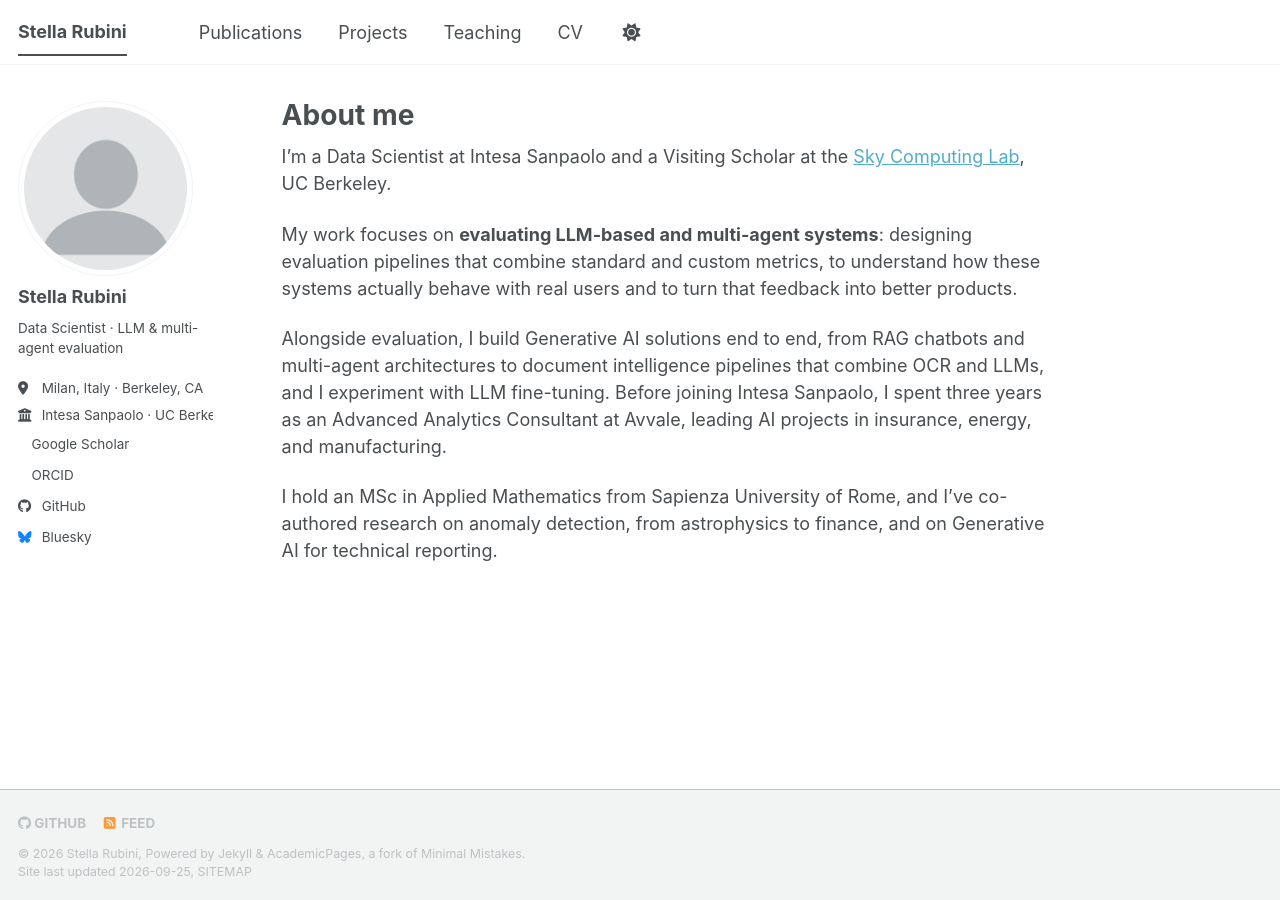
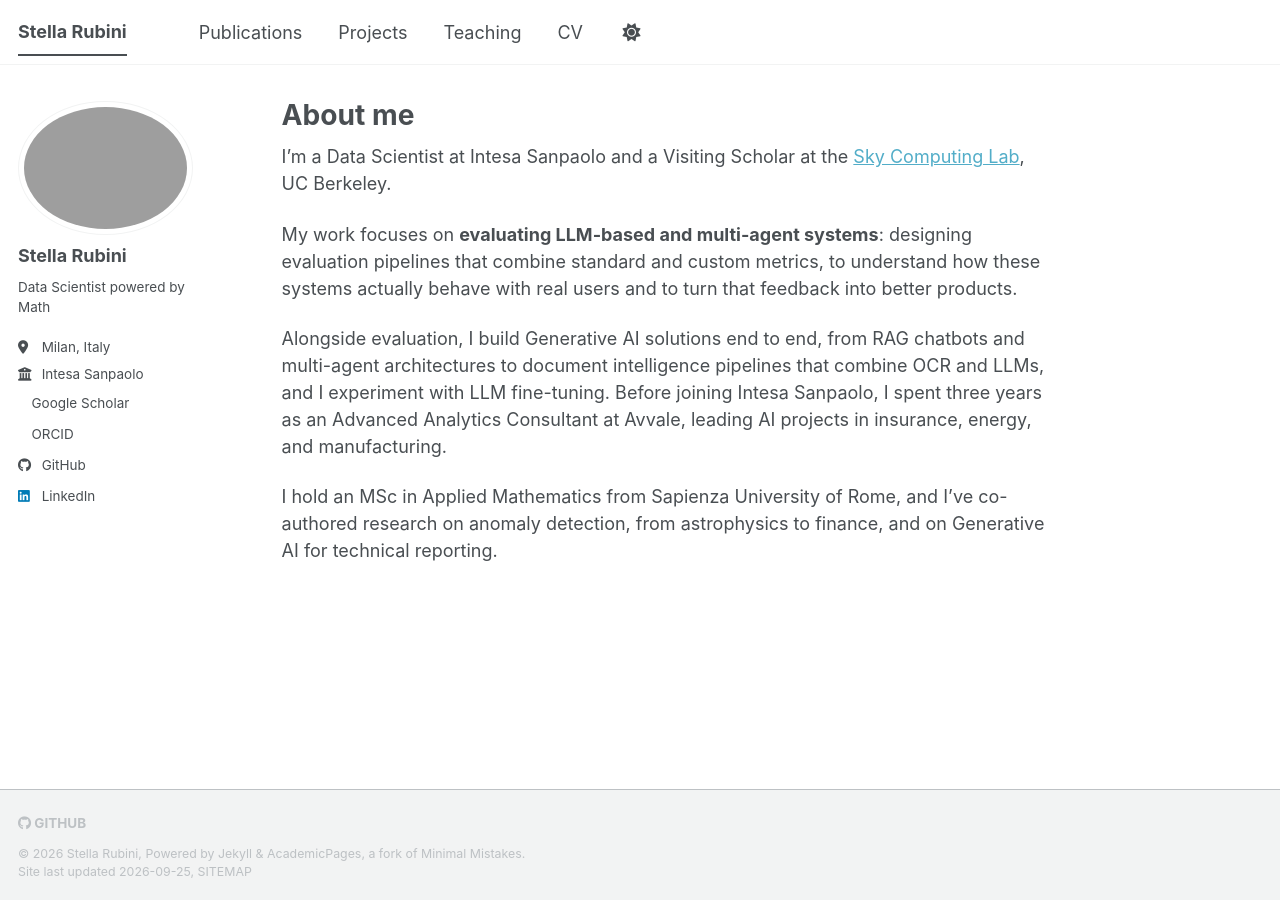
Before and after one commit to stellarubini/stellarubini.github.io, a Jekyll site: the page built from _pages/about.md, in a window 1280 px wide. Built offline with Jekyll 4.4.1, drawn with Linux system fonts in a browser that asks for light colours; a style sheet for code colours, icons or effects is not loaded.

Commit message:
fix(config): correct sidebar links and site metadata
- remove duplicated github/linkedin keys that overrode the real usernames
- drop Bluesky, the RSS feed link and the second affiliation
- update bio, location, avatar, description and title separator
- remove the unused teaching collection and talkmap option
- exclude docker-compose.yaml from the published site

```diff
--- a/_config.yml
+++ b/_config.yml
@@ -8,8 +8,9 @@
 
 # Basic Site Settings
 title                    : "Stella Rubini"
+title_separator          : "-"
 name                     : &name "Stella Rubini"
-description              : &description "Stella Rubini – Data Scientist, LLM & multi-agent evaluation"
+description              : &description "Stella Rubini – Data Scientist at Intesa Sanpaolo and Visiting Scholar at UC Berkeley"
 url                      : https://stellarubini.github.io
 repository               : "stellarubini/stellarubini.github.io"
 
@@ -17,28 +18,27 @@ repository               : "stellarubini/stellarubini.github.io"
 #               If a field is blank the icon and link will not appear, otherwise it will be shown.
 #               Additional customization can be done by editing /_includes/author-profile.html
 author:
-  avatar           : "profile.png"          # carica la tua foto come images/profile.png
+  avatar           : "profile.jpg"
   name             : "Stella Rubini"
-  bio              : "Data Scientist · LLM & multi-agent evaluation"
-  location         : "Milan, Italy · Berkeley, CA"
-  employer         : "Intesa Sanpaolo · UC Berkeley Sky Lab"
+  bio              : "Data Scientist powered by Math"
+  location         : "Milan, Italy"
+  employer         : "Intesa Sanpaolo"
   orcid            : "https://orcid.org/0009-0003-5786-3405"
-  googlescholar    :                         https://scholar.google.com/citations?user=9GHG-AMAAAAJ&hl=it
+  googlescholar    : "https://scholar.google.com/citations?user=9GHG-AMAAAAJ&hl=it"
   github           : "stellarubini"
-  linkedin         : "stella-rubini-a65241213"   # verifica che sia lo username giusto
+  linkedin         : "stella-rubini-a65241213"
 
 
   # Repositories and software development
   bitbucket        : # Username - Update with your username on the site
   codepen          : # Username
   dribbble         : # Username
-  github           : "academicpages"
   kaggle           : # Username
   stackoverflow    : # User number or user number and name (i.e., use "1" or "1/jeff-atwood")
 
   # Social media
   artstation       : # Username
-  bluesky          : "bsky.app" # Replace this with you Bluesky username
+  bluesky          : # Username
   facebook         : # Username
   flickr           : # Username
   foursquare       : # Username
@@ -47,7 +47,6 @@ author:
   keybase          : # Username
   instagram        : # Username
   lastfm           : # Username
-  linkedin         : # Username
   mastodon         : # URL
   medium           : # URL
   pinterest        : # Username
@@ -76,7 +75,6 @@ breadcrumbs              : false # true, false (default)
 words_per_minute         : 160
 future                   : true
 read_more                : "disabled" # if enabled, adds "Read more" links to excerpts
-talkmap_link             : false      #change to true to add link to talkmap on talks page
 comments:
   provider               : # false (default), "disqus", "discourse", "facebook", "google-plus", "staticman", "custom"
   disqus:
@@ -104,7 +102,7 @@ staticman:
       options:
         format           : "iso8601" # "iso8601" (default), "timestamp-seconds", "timestamp-milliseconds"
 atom_feed:
-  hide                   : false     # change to true to hide the RSS feed in the footer
+  hide                   : true      # change to true to hide the RSS feed in the footer
   path                   : # blank (default) uses feed.xml
 
 
@@ -159,6 +157,7 @@ exclude:
   - Capfile
   - config
   - Dockerfile
+  - docker-compose.yaml
   - Gemfile
   - Gruntfile.js
   - gulpfile.js
@@ -200,9 +199,6 @@ kramdown:
 
 # These settings control the types of collections used by the template
 collections:
-  teaching:
-    output: true
-    permalink: /:collection/:path/
   publications:
     output: true
     permalink: /:collection/:path/
@@ -234,15 +230,6 @@ defaults:
     values:
       layout: single
       author_profile: true
-  # _teaching
-  - scope:
-      path: ""
-      type: teaching
-    values:
-      layout: single
-      author_profile: true
-      share: true
-      comments: true
   # _publications
   - scope:
       path: ""
```
